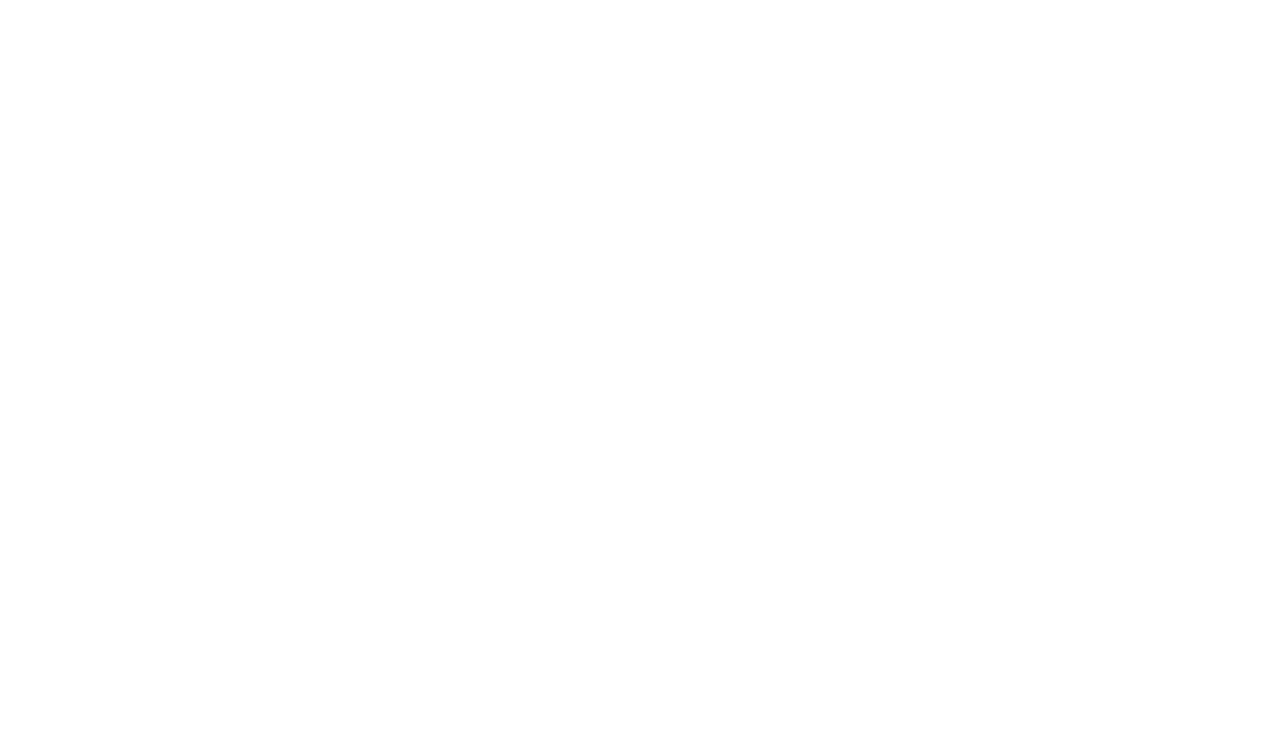
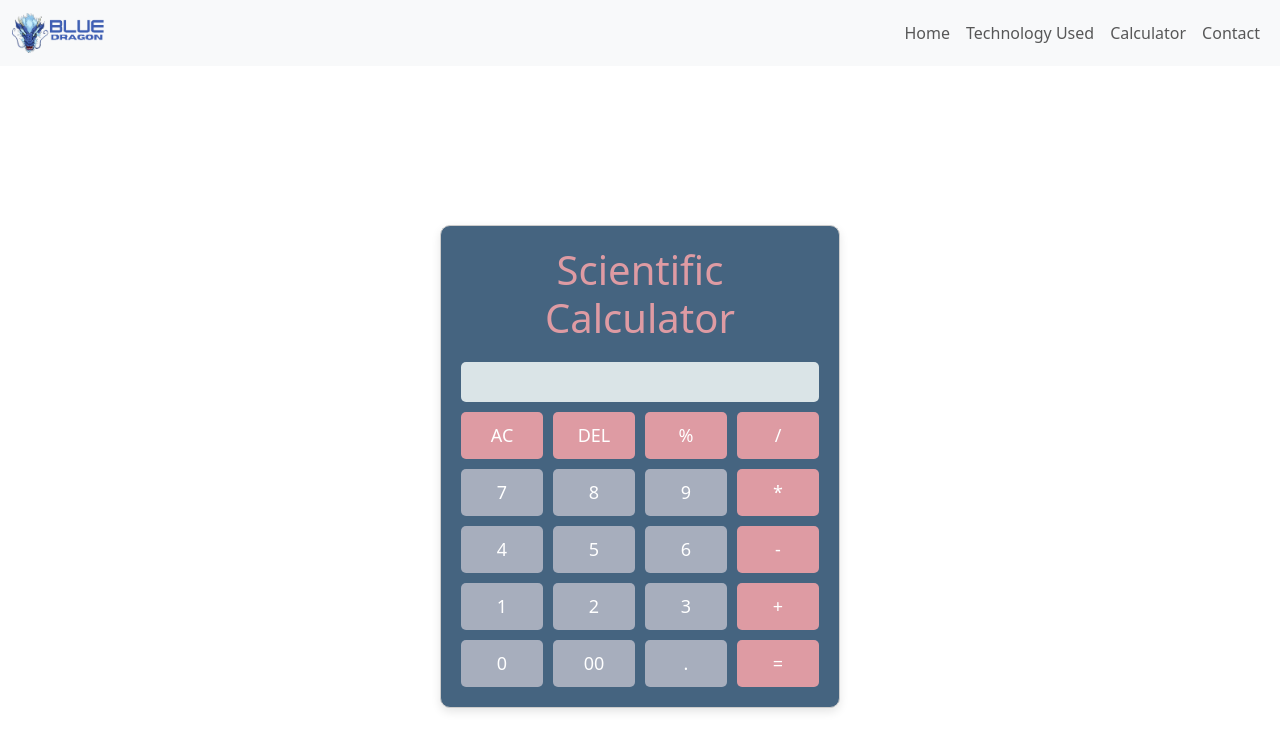
Before and after one commit to hamzaAmjad5163/Flask-ML-React, a React (Create React App) app: page /calculator in a window 1280 px wide. Before the commit this address had no page. Shown: the top 750 px of the page. Built offline with nearby package versions, Linux system fonts and the light colour scheme; a web font is replaced by a local one.

Commit message:
new navlink adjusted

```diff
--- a/src/App.js
+++ b/src/App.js
@@ -2,7 +2,7 @@
 import { BrowserRouter as Router, Routes, Route } from "react-router-dom";
 import HomePage from "./pages/HomePage";
 import AboutPage from "./pages/Technology";
-import Services from "./pages/Services";
+import Calculator from "./pages/Calculator";
 
 function App() {
   return (
@@ -10,7 +10,7 @@
       <Routes>
         <Route path="/home" element={<HomePage />} />
         <Route path="/technology" element={<AboutPage />} />
-        <Route path="/services" element={<Services />} />
+        <Route path="/calculator" element={<Calculator />} />
       </Routes>
     </Router>
   );
--- a/src/components/Navbar.js
+++ b/src/components/Navbar.js
@@ -39,8 +39,8 @@
               </a>
             </li>
             <li className="nav-item">
-              <Link className="nav-link" to="/services">
-                Services
+              <Link className="nav-link" to="/calculator">
+                Calculator
               </Link>
             </li>
             <li className="nav-item">
```
Also changed, not shown: src/pages/Calculator.js (renamed from src/pages/Services.js).
